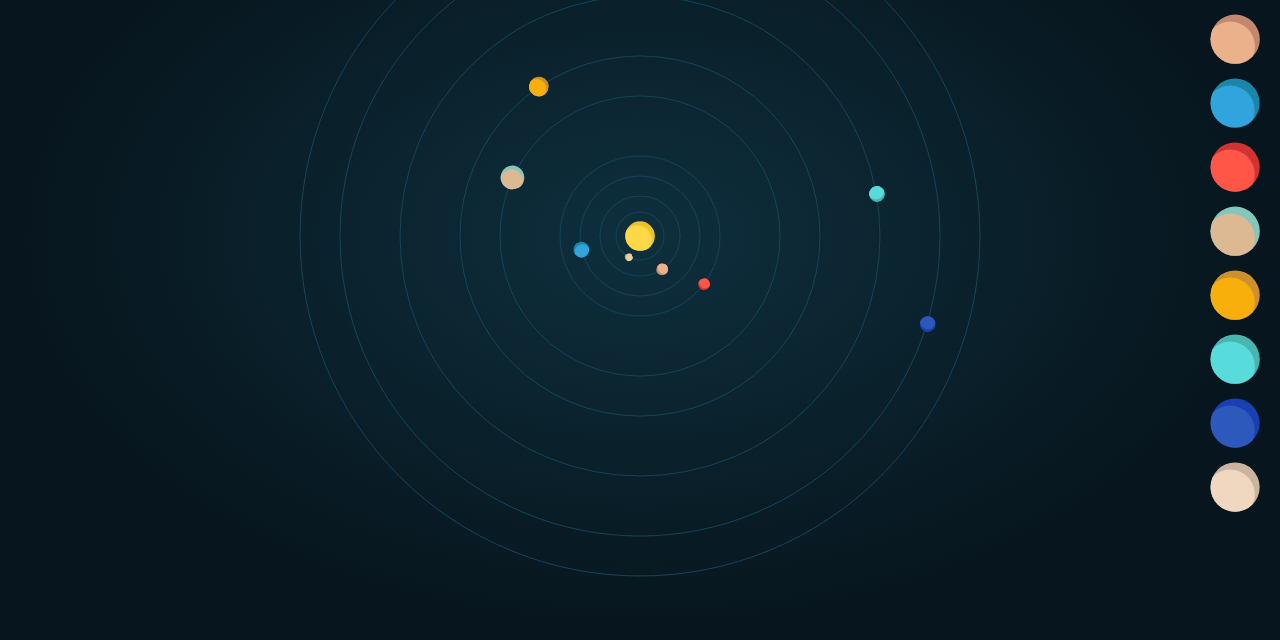
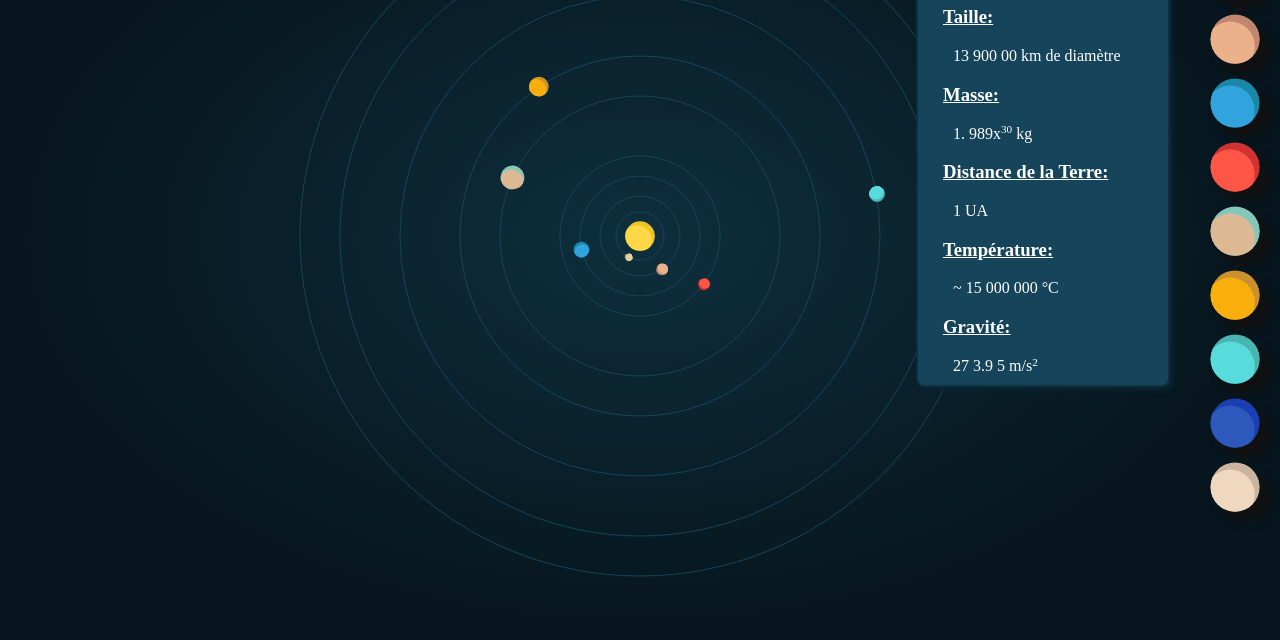
Before and after one commit to Lunik/Solar-System, a website: page index.html in a window 1280 px wide. Shown: the part 164-804 px from the top of the page. Drawn offline with nearby package versions, Linux system fonts and the light colour scheme.

Commit message:
info menu

```diff
--- a/index.html
+++ b/index.html
@@ -1,6 +1,7 @@
 <!DOCTYPE html>
-<html>
+<html lang="fr">
   <head>
+    <meta charset="utf-8">
     <link rel="stylesheet" href="src/css/style.css">
   </head>
 
--- a/src/css/style.css
+++ b/src/css/style.css
@@ -12,6 +12,11 @@ i.fa{
   height: 100%;
 }
 
+span.pow{
+  position: relative;
+  bottom: 1ex;
+  font-size: 70%;
+}
 /****************/
 /*      MENU    */
 /****************/
@@ -52,6 +57,37 @@ i.fa{
 .info img{
   width: 50px;
   height: 50px;
+
+  border-radius: 100%;
+  box-shadow: 10px 10px 10px #111;
+}
+
+.info > h1, .info h3{
+text-decoration: underline;
+}
+
+.info > p{
+  position: absolute;
+
+  width: 200px;
+
+  top: 5%;
+  right: 100px;
+
+  padding: 0px 25px 10px 25px;
+
+  background-color: #16445A;
+  box-shadow: 3px 3px 5px #0B2631;
+
+  border-radius: 8px;
+  border: 2px solid #0e2f3d;
+}
+
+.info > p > p{
+  position: relative;
+
+  margin: 0px;
+  left: 10px;
 }
 
 @media (max-device-width: 600px) {
@@ -63,6 +99,14 @@ i.fa{
 
   .info{
     display: inline-block;
+  }
+
+  .info > p{
+    top: auto;
+    bottom: 60px;
+    right: auto;
+
+    margin-left: -100px;
   }
 }
 
--- a/src/js/app.js
+++ b/src/js/app.js
@@ -31,13 +31,13 @@
       SystemeSolaire.info = data
     })
   ).then(function () {
-    appendSoleil(SystemeSolaire.objets.astres)
-    appendAstres($.extend(SystemeSolaire.objets.planetes, SystemeSolaire.objets.autres))
+    appendAstres(SystemeSolaire.objets.astres)
+    appendPlanetes($.extend(SystemeSolaire.objets.planetes, SystemeSolaire.objets.autres))
     initRotation()
     console.log(SystemeSolaire)
   })
 
-  function appendSoleil (astres) {
+  function appendAstres (astres) {
     $.each(astres, function (index, value) {
       value.svg = {}
       value.svg.astre = SystemeSolaire.svg.append('image')
@@ -49,21 +49,12 @@
         .attr('x', setEchele(SystemeSolaire.info.ajuste.diametre / 2) - (setEchele(value.ajuste.diametre) / 2))
         .attr('y', setEchele(SystemeSolaire.info.ajuste.diametre / 2) - (setEchele(value.ajuste.diametre) / 2))
 
-      value.$info = $('<div>')
-        .addClass('info')
-        .attr('id', index)
-        .addClass('but')
-        .append(
-          $('<img>')
-            .attr('src', value.img)
-          , getInfoHtml(index, value)
-            .css('display', 'none')
-      )
-        .appendTo(SystemeSolaire.$info)
+      appendInfo(index, value)
+      value.$info.children('p').show()
     })
   }
 
-  function appendAstres (planetes) {
+  function appendPlanetes (planetes) {
     $.each(planetes, function (index, value) {
       value.svg = {}
 
@@ -86,18 +77,7 @@
         .attr('height', setEchele(value.ajuste.diametre))
         .attr('transform', 'rotate(' + rand(360, 0) + ', ' + setEchele(SystemeSolaire.info.ajuste.diametre / 2) + ', ' + setEchele(SystemeSolaire.info.ajuste.diametre / 2) + ')')
 
-      value.$info = $('<div>')
-        .addClass('info')
-        .attr('id', index)
-        .addClass('but')
-        .append(
-          $('<img>')
-            .attr('src', value.img)
-          , getInfoHtml(index, value)
-            .css('display', 'none')
-      )
-        .appendTo(SystemeSolaire.$info)
-
+      appendInfo(index, value)
     })
 
     // Rotation
@@ -109,6 +89,30 @@
         value.svg.planete.attr('transform', 'rotate(' + nextAngle + ',' + setEchele(SystemeSolaire.info.ajuste.diametre / 2) + ', ' + setEchele(SystemeSolaire.info.ajuste.diametre / 2) + ')')
       })
     }
+  }
+
+  function appendInfo (index, value) {
+    value.$info = $('<div>')
+      .addClass('info')
+      .attr('id', index)
+      .addClass('but')
+      .append(
+        $('<img>')
+          .attr('src', value.img)
+        , getInfoHtml(index, value)
+          .css('display', 'none')
+    )
+      .appendTo(SystemeSolaire.$info)
+
+    value.$info.children('img').hover(function () {
+      var $info = value.$info.children('p')
+      $info.show()
+      $info.addClass('active')
+    }, function () {
+      var $info = value.$info.children('p')
+      $info.hide()
+      $info.removeClass('active')
+    })
   }
 
   function initRotation () {
@@ -141,32 +145,43 @@
     return Math.floor(Math.random() * (a - b) + b)
   }
 
+  function formatNumber(int){
+    var number = int.toString()
+    var string = ""
+    for(var i = number.length-1; i >= 0; i--){
+      string = number[i] + string
+      if((i+1)%3 === 0)
+        string = ' ' +string
+    }
+
+    return string
+  }
+
   function getInfoHtml (nom, objet) {
     var $html = $('<p>').append(
       $('<h1>').text(nom),
       $('<h3>').text('Taille:'),
-      $('<p>').text(objet.diametre + 'km de diamètre'),
+      $('<p>').text(formatNumber(objet.diametre) + ' km de diamètre'),
       $('<h3>').text('Masse:'),
-      $('<p>').html(
-        objet.masse + 'x',
+      $('<p>').append(
+        formatNumber(objet.masse) + 'x',
         $('<span>')
           .addClass('pow')
           .text(objet.massePow),
-        'kg'
+        ' kg'
       ),
       $('<h3>').text('Distance de la Terre:'),
       $('<p>').text(objet.distanceTerre + ' UA'),
-      $('<h3>').text('Révolution:'),
-      $('<p>').text(objet.revolution),
+      objet.revolution ? $('<h3>').text('Révolution:') : '',
+      objet.revolution ? $('<p>').text(formatNumber(objet.revolution)) : '',
       $('<h3>').text('Température:'),
-      $('<p>').text('~ ' + objet.temperature + ' °C'),
+      $('<p>').text('~ ' + formatNumber(objet.temperature) + ' °C'),
       $('<h3>').text('Gravité:'),
-      $('<p>').html(
-        objet.gravite + ' m/s',
+      $('<p>').append(
+        formatNumber(objet.gravite) + ' m/s',
         $('<span>')
           .addClass('pow')
-          .text(2),
-        'kg'
+          .text(2)
       )
     )
     return $html
```
